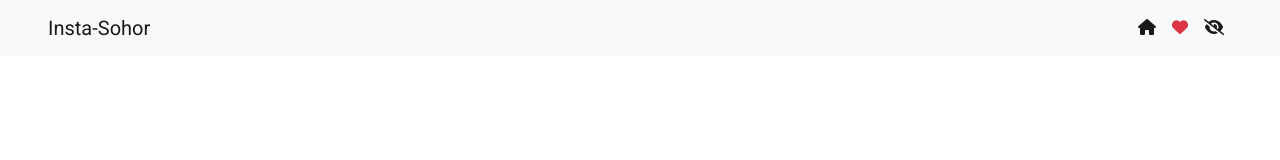
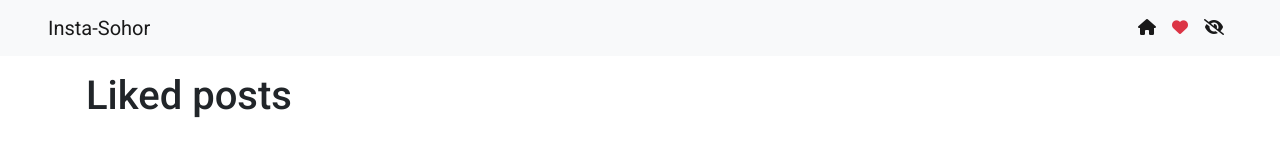
Before and after one commit to jasim-164/insta-shohor-jasim-164, a plain HTML site: page index.html in a window 1280 px wide. Both pictures are taken after a click on the button 1180 px from the left and 28 px from the top of the page. Drawn offline with nearby package versions, Linux system fonts and the light colour scheme.

Commit message:
report liked header paragaph error solved

```diff
--- a/js/app.js
+++ b/js/app.js
@@ -143,8 +143,9 @@ const showPosts = (posts) => {
 };
 
 const displayLikedPosts = () => {
-  const productsContainer = document.getElementById( "liked" );
-  productsContainer.innerHTML = "";
+  const productsContainer = document.getElementById( "liked" );// get element from liked post
+  productsContainer.innerHTML = `
+  <h1>Liked posts</h1> `;                            //previous all liked post remove
     const likedPosts = getLikedPosts();
     likedPosts.forEach((post) => {
         const div = createPost(post);
@@ -153,7 +154,9 @@ const displayLikedPosts = () => {
 };
 
 const displayReportedPosts = () => {
-
+  const productsContainer = document.getElementById( "reported" );// get element from reported post
+  productsContainer.innerHTML = `
+   <h1>Reported posts</h1> `;                             //previous all reported post remove
     const reportedPosts = getReportedPosts();//new added
     reportedPosts.forEach((post) => {
         const div = createPost(post);
```
Also changed, not shown: index.html (+4 -0 lines).
